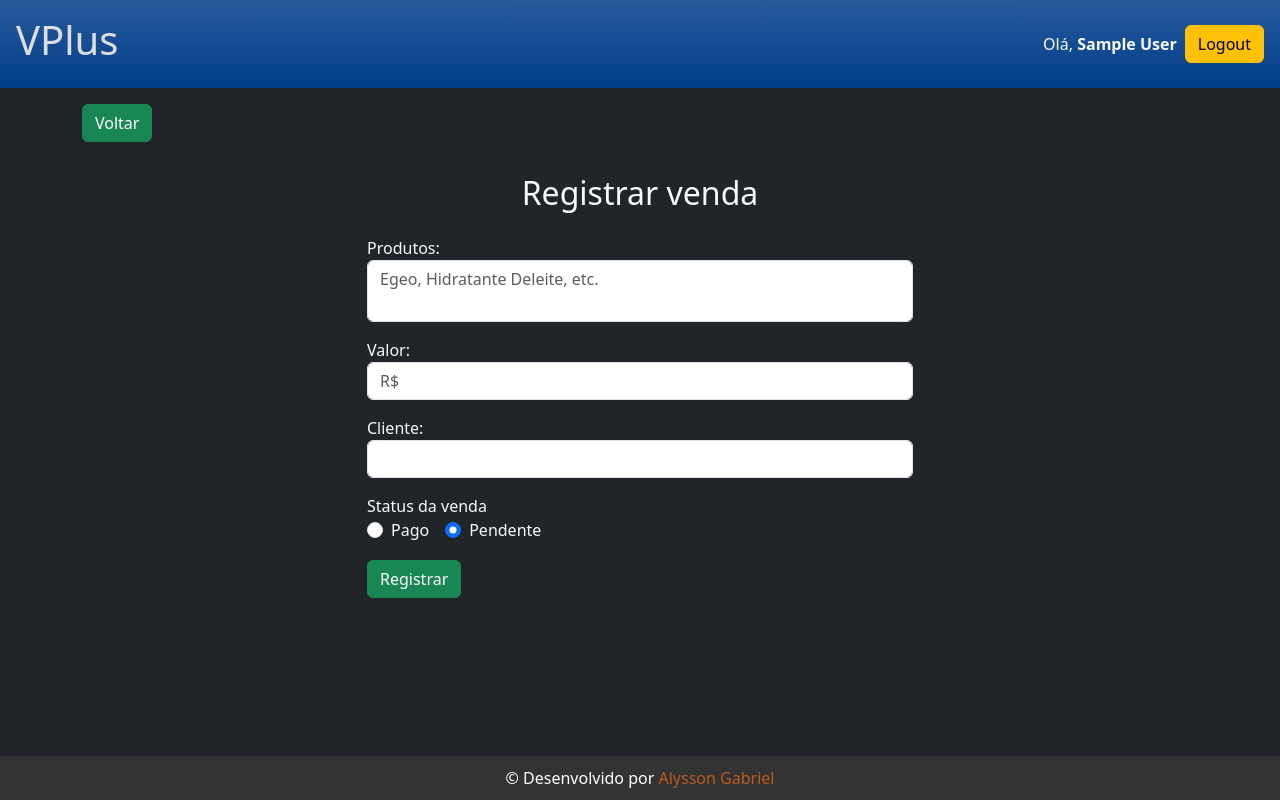
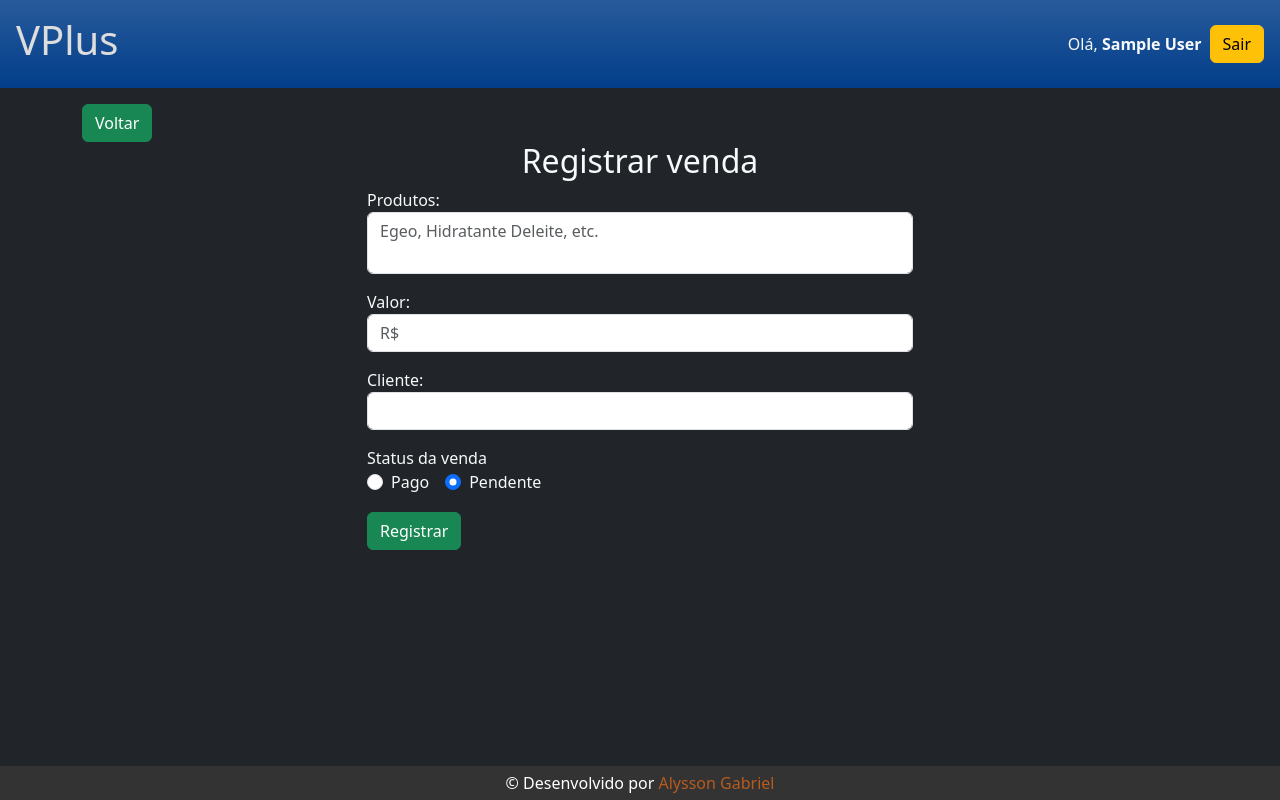
Before and after one commit to alyssongab/vendaplus, a PHP site: page /vendaplus/app/view/cadastrar.php in a window 1280 px wide. Run offline with PHP 8.4, Linux system fonts and the light colour scheme; the visitor is signed in with stand-in values (Sample User, id 1); a stand-in replaces the project's code that opens the database connection.

Commit message:
fix: corrige conflito de posição do footer com divs superiores

```diff
--- a/app/includes/footer.php
+++ b/app/includes/footer.php
@@ -5,7 +5,7 @@
     <script src="https://cdn.jsdelivr.net/npm/@popperjs/core@2.11.8/dist/umd/popper.min.js" integrity="sha384-I7E8VVD/ismYTF4hNIPjVp/Zjvgyol6VFvRkX/vR+Vc4jQkC+hVqc2pM8ODewa9r" crossorigin="anonymous"></script>
     <script src="https://cdn.jsdelivr.net/npm/bootstrap@5.3.3/dist/js/bootstrap.min.js" integrity="sha384-0pUGZvbkm6XF6gxjEnlmuGrJXVbNuzT9qBBavbLwCsOGabYfZo0T0to5eqruptLy" crossorigin="anonymous"></script>
 
-  <footer style="position: fixed; bottom: 0; width: 100%; background-color: #333; text-align: center; padding: 10px; color: white;">
+  <footer class="fixed-bottom">
       <div>
         &copy; Desenvolvido por <a id="github" href="www.github.com/alyssongab">Alysson Gabriel</a>
       </div>
--- a/app/includes/header.php
+++ b/app/includes/header.php
@@ -14,6 +14,27 @@
     <title>Vendaplus</title>
     <link href="https://cdn.jsdelivr.net/npm/bootstrap@5.3.3/dist/css/bootstrap.min.css" rel="stylesheet" integrity="sha384-QWTKZyjpPEjISv5WaRU9OFeRpok6YctnYmDr5pNlyT2bRjXh0JMhjY6hW+ALEwIH" crossorigin="anonymous">
     <style>
+
+      html, body{
+        height: 100%;
+        margin: 0;
+        padding: 0;
+        display: flex;
+        flex-direction: column;
+      }
+
+      .container {
+          flex: 1; /* Isso faz o conteúdo ocupar o espaço restante e empurra o footer para baixo */
+      }
+
+      footer {
+        width: 100%;
+        background-color: #333;
+        color: white;
+        text-align: center;
+        padding: 5px 0;
+      }
+
 
       textarea{
         min-height: 50px;
@@ -146,7 +167,7 @@
             <div id="header" class="d-flex flex-row align-items-center" style="width: auto;">
               <span id="spann" class="me-2">Olá, <p id="nome" class="fw-bold d-inline"> <?php echo isset($_SESSION['nome']) ? htmlspecialchars($_SESSION['nome']) : 'Visitante'; ?></p></span>
               <a href="login" class="ms-auto">
-                <button id="logout-btn" type="button" class="btn btn-warning">Logout</button>
+                <button id="logout-btn" type="button" class="btn btn-warning">Sair</button>
               </a>
             </div>
         </div>
--- a/app/view/formulario.php
+++ b/app/view/formulario.php
@@ -1,40 +1,41 @@
-<?php session_start(); require_once '../includes/header.php';?>
+<?php require_once '../includes/header.php';?>
 
-<main>
+<main class="mb-5">
+
     <section class="mt-3">
         <a href="/vendaplus/vendas">
             <button class="btn btn-success">Voltar</button>
         </a>
     </section>
 
-    <div class="text-light container d-flex flex-column justify-content-center align-items-center mt-3">
-        <h2 class="mt-3">Registrar venda</h2>
+    <div class="text-light container d-flex flex-column justify-content-center align-items-center">
+        <h2>Registrar venda</h2>
 
         <!-- Container do formulário -->
-        <div class="form-container pb-4 w-50 w-sm-75 w-md-50 w-lg-35 w-xl-25">
+        <div class="form-container w-50 w-sm-75 w-md-50 w-lg-35 w-xl-25">
 
-            <form id="form-venda" method="post">
+            <form id="form-venda" method="post" class="d-flex flex-column gap-3">
 
                 <!-- input produtos -->
-                <div class="form-group mt-3">
+                <div class="form-group ">
                     <label for="produtos">Produtos:</label>
                     <textarea class="form-control" name="produtos" id="produtos" placeholder="Egeo, Hidratante Deleite, etc." required></textarea>
                 </div>
 
                 <!-- input valor -->
-                <div class="form-group mt-3">
+                <div class="form-group ">
                     <label for="valor">Valor:</label>
                     <input class="form-control" type="text" name="valor" id="valor" placeholder="R$" required>
                 </div>
 
                 <!-- input cliente -->
-                <div class="form-group mt-3">
+                <div class="form-group ">
                     <label for="cliente">Cliente:</label>
                     <input class="form-control" type="text" name="cliente" id="cliente" required>
                 </div>
 
                 <!-- input status -->
-                <div class="form-group mt-3">
+                <div class="form-group ">
                     <label>Status da venda</label>
                     <div class="d-flex flex-column flex-sm-row align-items-center justify-content-start">
                         <div class="form-check form-check-inline">
@@ -49,7 +50,7 @@
                 </div>
 
                 <!-- registrar a venda -->
-                <div class="form-group mt-3">
+                <div class="form-group ">
                     <button id="registrar" type="button" class="btn btn-success">Registrar</button>
                 </div>
 
--- a/app/view/listagem.php
+++ b/app/view/listagem.php
@@ -34,9 +34,9 @@
                 </tbody>
             </table>
         </div>
-        <div class="pagination-container d-flex flex-column align-items-end">
+        <div class="pagination-container d-flex flex-column align-items-end mb-4">
             <div id="pagination" class="pagination"></div>
-            <p class="text-light pt-2" id="pag"></p>
+            <p class="text-light pt-1" id="pag"></p>
         </div>
     </section>
 
```
